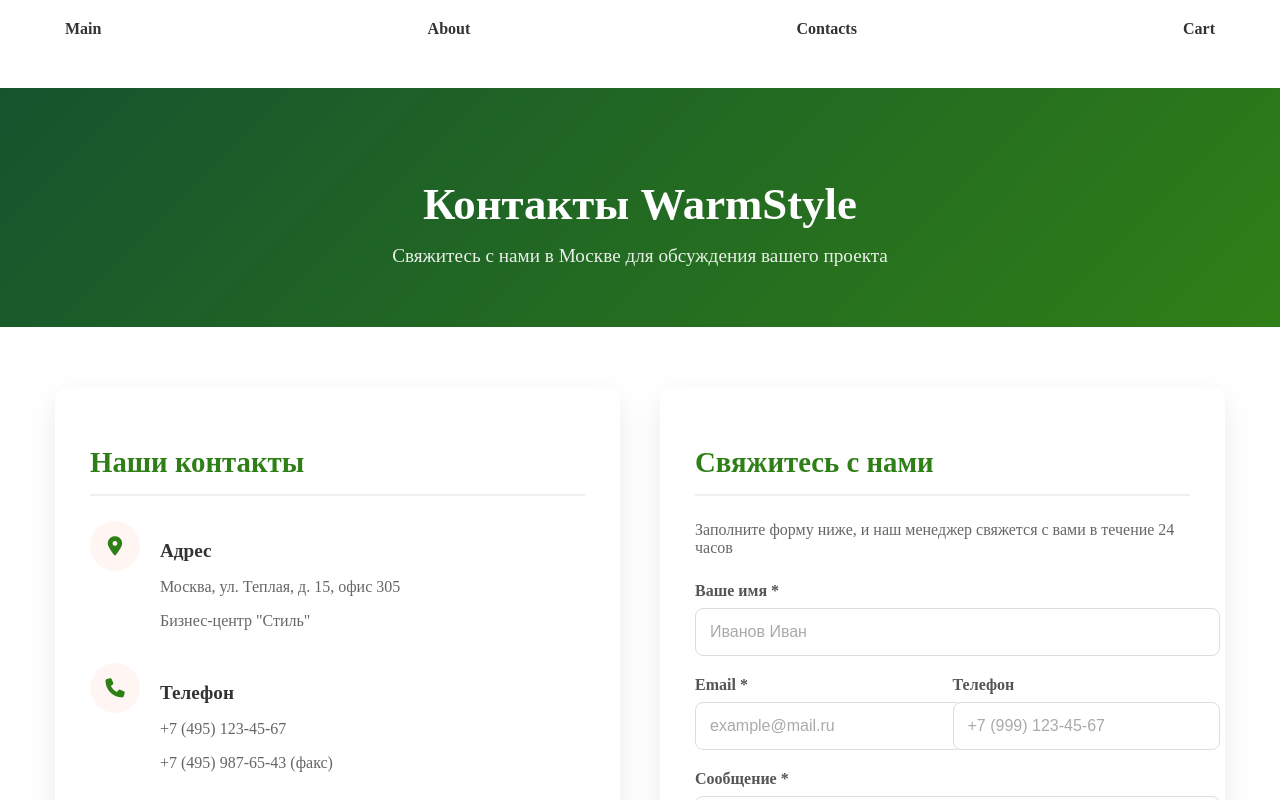
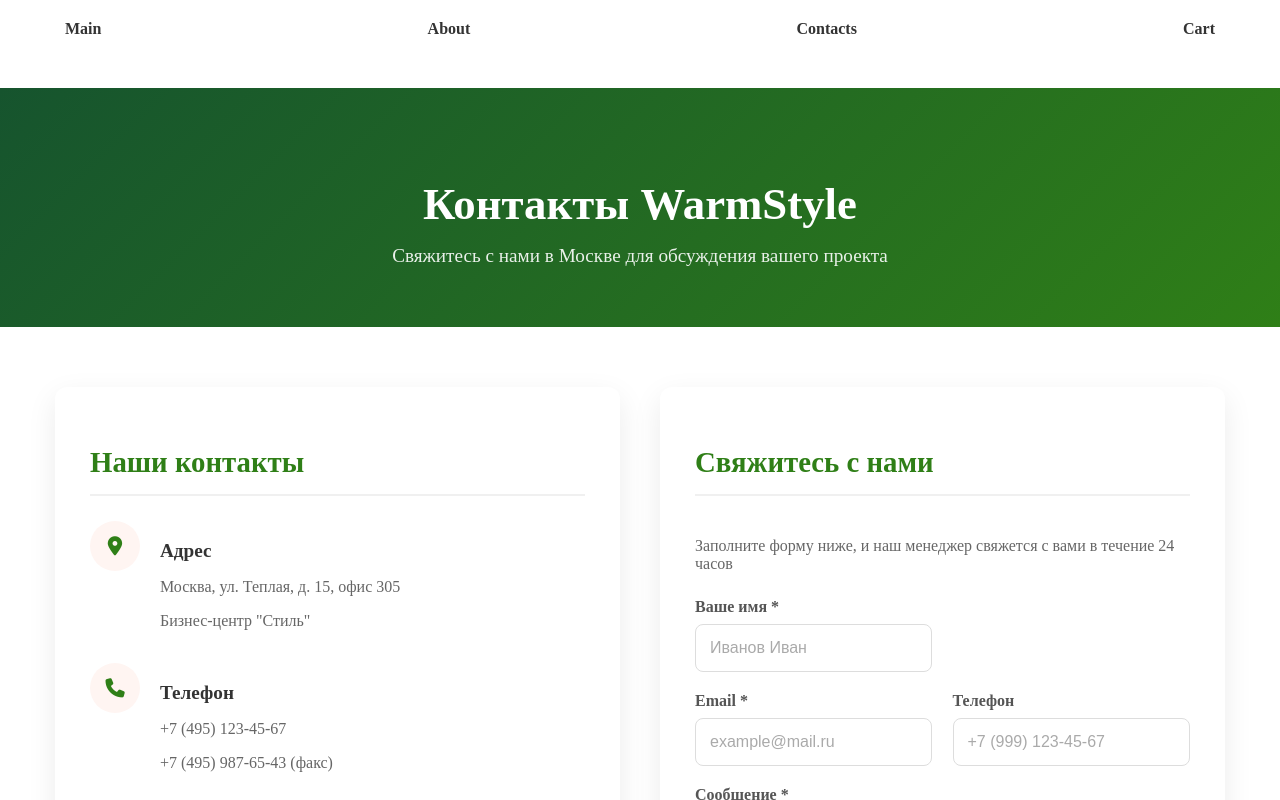
Before and after one commit to AgataSalika/Online_Store_React, a React (Create React App) app: page /contacts in a window 1280 px wide. Shown: the top 800 px of the page. Built offline with nearby package versions, Linux system fonts and the light colour scheme.

Commit message:
Your commit message describing what you added

```diff
--- a/src/App.css
+++ b/src/App.css
@@ -752,16 +752,29 @@
 }
 
 /* Карточки */
-.info-card,
-.form-card {
+.info-card {
   background-color: white;
   border-radius: 12px;
   box-shadow: 0 10px 30px rgba(0, 0, 0, 0.08);
   padding: 35px;
-  height: 100%;
+  height: auto;
   transition:
     transform 0.3s ease,
     box-shadow 0.3s ease;
+}
+
+.form-card {
+  background-color: white;
+  display: flex;
+  flex-direction: column;
+  border-radius: 12px;
+  box-shadow: 0 10px 30px rgba(0, 0, 0, 0.08);
+  padding: 35px;
+  height: auto;
+  transition:
+    transform 0.3s ease,
+    box-shadow 0.3s ease;
+
 }
 
 .info-card:hover,
@@ -877,7 +890,7 @@
 
 .form-group input,
 .form-group textarea {
-  width: 100%;
+  width: fit-content;
   padding: 14px;
   border: 1px solid #ddd;
   border-radius: 8px;
@@ -1255,6 +1268,12 @@
   gap: 10px;
   margin-bottom: 10px;
 }
+  @media screen and (max-width: 1200px ) {
+  .search-input-wrapper{
+   flex-direction: column;
+ }
+}
+
 
 .search-input {
   flex: 1;
--- a/src/App.jsx
+++ b/src/App.jsx
@@ -11,6 +11,7 @@
 
 function App() {
   const data = [
+    //data-массив со всеми товарами
     {
       cardPhoto: "photo1.JPG",
       id: 1,
@@ -78,63 +79,97 @@
   ];
 
   const [searchedGoods,setSearchedGoods] = useState(data)
-
+  //переменная "отображаемые товары", функция, чтобы менять отображаемые товары = передаем в нее массив всех товаров
 
   const [goods, setGoods] = useState([]);
+  //массив "товары", ф-я, чтобы менять все товары = передаем туда пустой массив
   function addGood(id) {
+    // ф-я добавитьТовар (принимает id)
     let foundItem = goods.filter(function (el) {
+      //результатом foundItem будет массив goods.к нему применили фильтр (по элементу)
       return el.id === id;
+      //вернули id элемента, кот и будет считаться id
     });
     if (foundItem.length === 0) {
+      //если длина foundItem === 0
       let [newCartGood] = data.filter(function (el) {
+        //новыйТоварвКорзине создается путем применения фильтра к массиву всех товаров
         if (el.id === id) {
+          //если такой id уже есть
           el.count = 1;
+          //проставь el.count = 1
           return el;
+          //верни el
         }
       });
       setGoods([...goods, newCartGood]);
+      //в goods добавляем новыйТоварвКорзине
     } else {
       let index = goods.findIndex(function (el) {
+        //index = товары, к которым применили встроенную ф-ю  findIndex (по элементу)
         return el.id === id;
+        //верни id элемента - он и есть id
       });
       goods[index].count = goods[index].count + 1;
+      //количество определенного товара (по индексу) = количество определенного товара (по индексу) + 1
     }
   }
   function increment(id) {
+    //ф-я прибавитьТовар
     let index = goods.findIndex(function (el) {
+      //создаем переменную index через ф-ю findIndex
       return el.id === id;
+      //возвращаем id;
     });
 
     goods[index].count = goods[index].count + 1;
+      //количество определенного товара (по индексу) = количество определенного товара (по индексу) + 1
     setGoods([...goods]);
+    //меняем массив товаров путем добавления + 1
 
     // console.log(goods);
   }
 
   function decrement(id) {
+     //ф-я убавитьТовар
     let index = goods.findIndex(function (el) {
+         //создаем переменную index через ф-ю findIndex
       return el.id === id;
+       //возвращаем id;
     });
     if (goods[index].count > 0) {
+      // если количество определенного товара (по индексу) > 0
       goods[index].count = goods[index].count - 1;
+      // уменьши если количество определенного товара (по индексу) - 1
       setGoods([...goods]);
+      //меняем массив товаров путем убавления - 1
     }
   }
 
   function calculateSingleSum() {
+    //ф-я посчитайСуммуТоваровОдногоВида
   let totalSum = 0;
+  //общая сумма = 0
   for (let i = 0; i < goods.length; i++) {
+    //цикл
     let sum = goods[i].productPrice * goods[i].count;
+    //сумма = цена товара по индексу [i] умножить на количество определенного товара
     totalSum = totalSum + sum;
+    //общая сумма = общая сумма + sum
   }
   return totalSum
+  //верни общ сумму
 }
 
   function searchItem(str) {
+    //ф-я найтиЕдиницуТовара (принимает строку)
   const result = data.filter ((el) => {
+    //результат = товары, к которым применили фильтр
     return el.productTitle.toLowerCase().startsWith(str.toLowerCase().trim())
+    //верни названиеТовара элемента.переведи в нижнйи регистр.начинается(строка в ниж регистре).укороти
   })
  setSearchedGoods(result)
+ //передаем в  setSearchedGoods(result)
 }
 
   return (
@@ -142,19 +177,21 @@
       {/* <div className="container"> */}
         <Navbar />
         <Routes>
-          <Route path="/" element={<Main addGood={addGood} data={searchedGoods} searchItem={searchItem}/>} />
+          <Route path="/" element={<Main addGood={addGood} data={searchedGoods} searchItem={searchItem} />} />
           <Route path="/about" element={<About />} />
           <Route path="/contacts" element={<Contacts />} />
           <Route
             path="/cart"
             element={
-              <Cart setGoods = {setGoods} increment={increment} decrement={decrement} calculateSingleSum={calculateSingleSum} goods={goods} />
+              <Cart setGoods = {setGoods} increment={increment} decrement={decrement} calculateSingleSum={calculateSingleSum} goods={goods}  setSearchedGoods={setSearchedGoods}
+              data={data} />
             }
           />
         </Routes>
         <Footer/>
       {/* </div> */}
     </div>
+    //выше указан шутка кот через Routes создает пути в меню и принимает необходимые пропсы
   );
 }
 
--- a/src/components/SearchBar.jsx
+++ b/src/components/SearchBar.jsx
@@ -1,7 +1,7 @@
 import React from "react";
 import { useState } from "react";
 
-const SearchBar = ({searchItem}) => {
+const SearchBar = ({searchItem, setSearchedGoods, data}) => {
   const [search, setSearch]= useState('')
 
   return (
@@ -23,6 +23,8 @@
           } } type="submit" className="search-button">
             Найти
           </button>
+
+          <button className="show-all-goods search-button" onClick={ ()=> setSearchedGoods(data)}>Показать все товары</button>
         </div>
       </form>
     </div>
--- a/src/pages/Main.jsx
+++ b/src/pages/Main.jsx
@@ -1,11 +1,11 @@
 import React from 'react'
 import { ShopCardList } from '../components/ShopCardList/ShopCardList'
 
-const Main = ({data, addGood,searchItem}) => {
+const Main = ({data, addGood,searchItem, setSearchedGoods}) => {
   return (
     <div>
       <h1 className='main-title'>WarmStyle</h1>
-    <ShopCardList data={data} addGood={addGood} searchItem={searchItem}/>
+    <ShopCardList data={data} addGood={addGood} searchItem={searchItem} setSearchedGoods={setSearchedGoods}/>
 
     </div>
   )
```
Also changed, not shown: package.json (line endings or trailing spaces).
